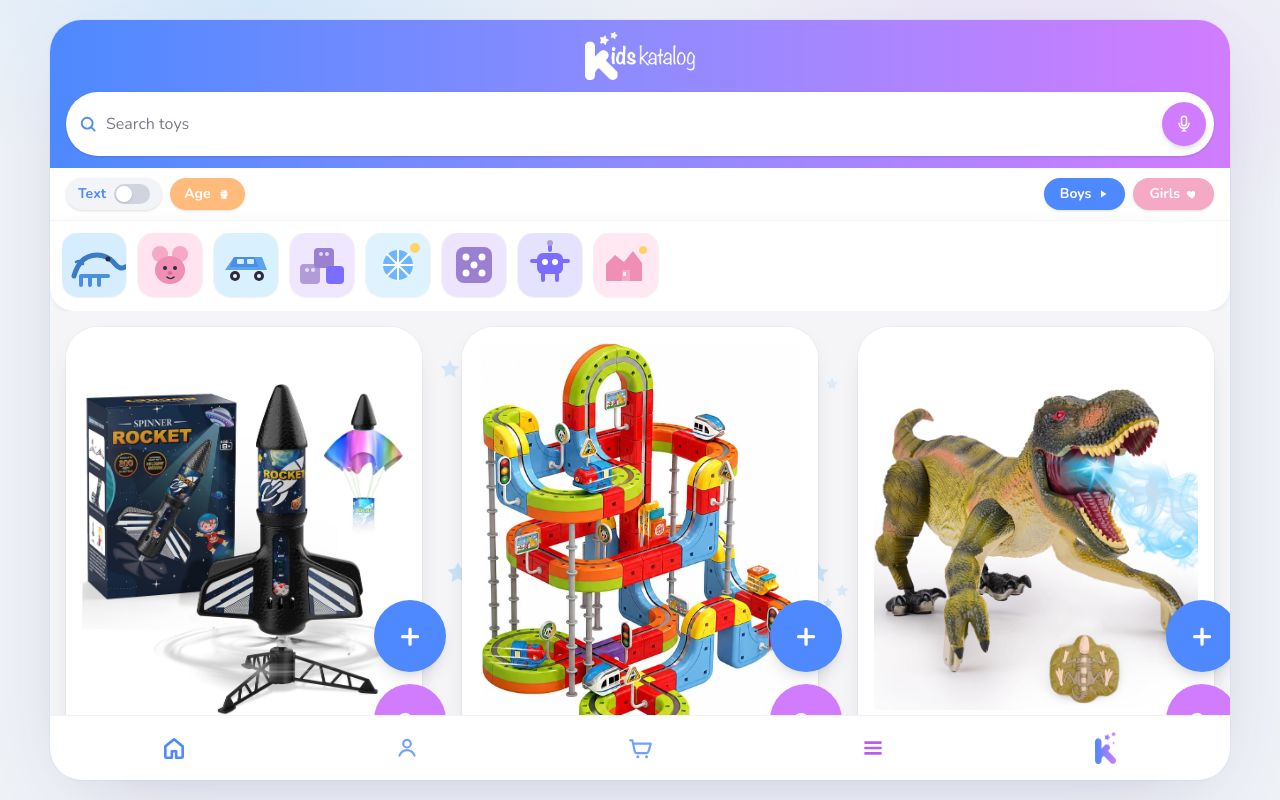
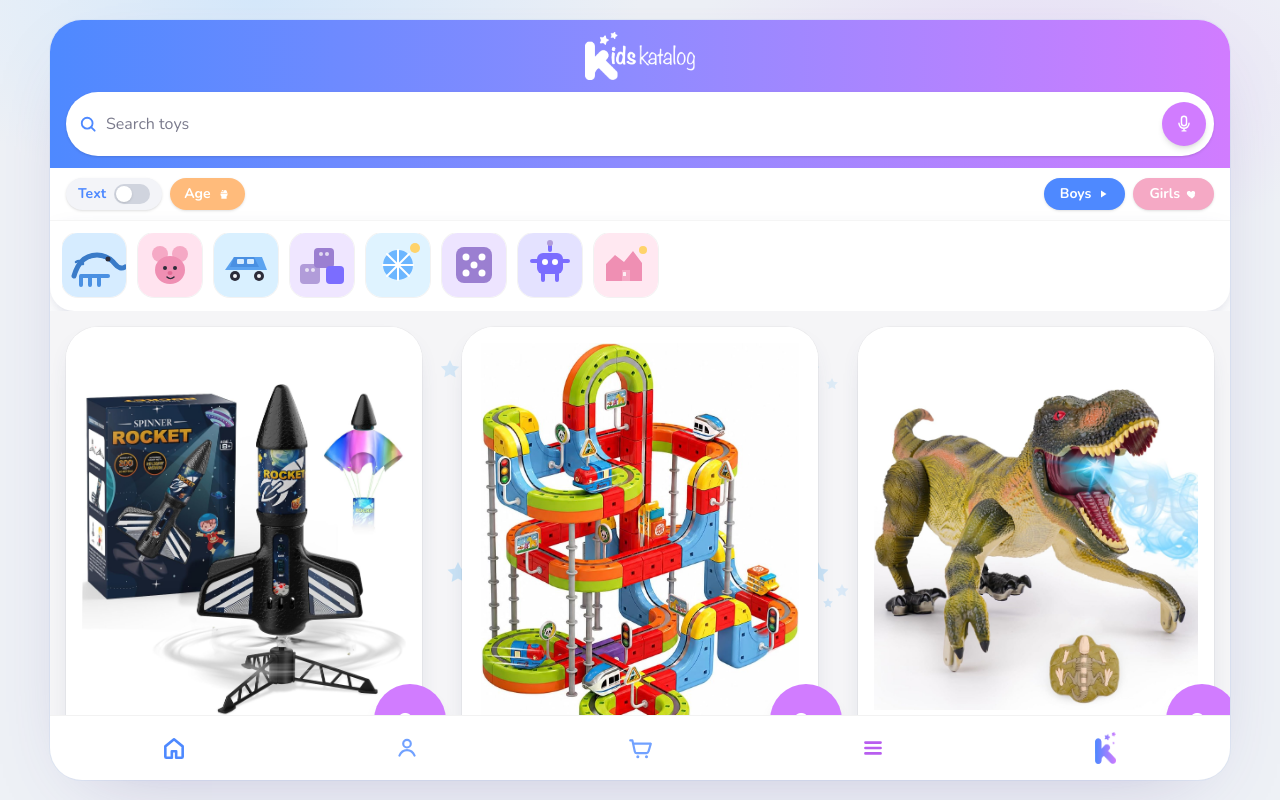
Before and after one commit to chastonbaggett-maker/kidskatalog, a Next.js app: page /shop in a window 1280 px wide. Built offline with nearby package versions, Linux system fonts and the light colour scheme.

Commit message:
Remove Add to Kart plus button from feed cards
Keep only the purple Go button on toy cards.

```diff
--- a/src/components/FeedCard.tsx
+++ b/src/components/FeedCard.tsx
@@ -3,7 +3,6 @@
 import Image from "next/image";
 import Link from "next/link";
 import type { Toy } from "@/types/toy";
-import { useKartStore } from "@/lib/kart-store";
 
 export function FeedCard({
   toy,
@@ -14,9 +13,6 @@ export function FeedCard({
   showText: boolean;
   index?: number;
 }) {
-  const inKart = useKartStore((s) => s.ids.includes(toy.id));
-  const toggle = useKartStore((s) => s.toggle);
-
   return (
     <article
       className="feed-card relative mx-6 overflow-visible sm:mx-4 lg:mx-2"
@@ -45,18 +41,7 @@ export function FeedCard({
         )}
       </div>
 
-      <div className="absolute bottom-4 right-0 z-10 flex translate-x-1/3 flex-col gap-3 sm:translate-x-1/4 lg:translate-x-1/3">
-        <button
-          type="button"
-          onClick={() => toggle(toy.id)}
-          className={`flex h-14 w-14 items-center justify-center rounded-full text-3xl font-bold text-white shadow-lg transition active:scale-95 sm:h-[4.5rem] sm:w-[4.5rem] sm:text-4xl ${
-            inKart ? "bg-[var(--purple-deep)]" : "bg-[var(--blue)]"
-          }`}
-          aria-label={inKart ? "Remove from Kart" : "Add to Kart"}
-          aria-pressed={inKart}
-        >
-          {inKart ? "✓" : "+"}
-        </button>
+      <div className="absolute bottom-4 right-0 z-10 translate-x-1/3 sm:translate-x-1/4 lg:translate-x-1/3">
         <Link
           href={`/toy/${toy.id}`}
           className="flex h-14 w-14 items-center justify-center rounded-full bg-[var(--purple)] font-[family-name:var(--font-display)] text-lg font-bold text-white shadow-lg transition active:scale-95 sm:h-[4.5rem] sm:w-[4.5rem] sm:text-xl"
```
